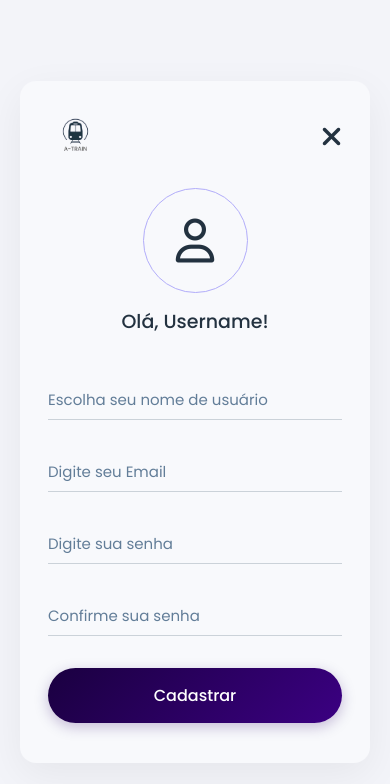
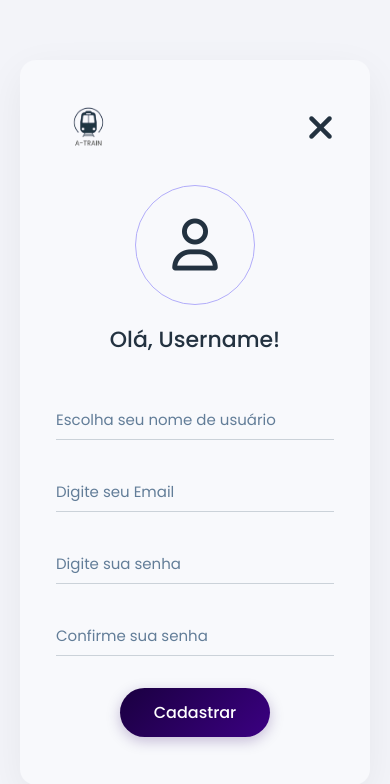
Before and after one commit to gabrielmartinsgonzatto/S.A.-Ferrorama, a plain HTML site: page Geral/pages/login.html in a window 390 px wide. Drawn offline with Linux system fonts and the light colour scheme.

Commit message:
tela de login oficalmente finalizada e responsiva

```diff
--- a/Geral/CSS/login.css
+++ b/Geral/CSS/login.css
@@ -26,12 +26,13 @@ body {
     display: none;
     background-color: #f8f9fc;
     width: 100%;
-    max-width: 390px;
-    min-height: 640px;
+    max-width: 1200px;
+    min-height: 660px;
     border-radius: 16px;
     box-shadow: 0 12px 40px rgba(0, 0, 0, 0.06);
-    padding: 28px;
+    padding: 36px;
     flex-direction: column;
+    align-items: center;
 }
 
 .card.active {
@@ -40,22 +41,20 @@ body {
 
 .card-header {
     display: flex;
-    justify-content: space-between; /* Imagem na esquerda, X na direita */
+    justify-content: space-between;
     align-items: center;
     width: 100%;
     margin-bottom: 24px;
 }
 
-/* Container do logotipo */
 .logo-atrain {
-    width: 55px;
-    height: 55px;
+    width: 65px;
+    height: 65px;
     display: flex;
     justify-content: center;
     align-items: center;
 }
 
-/* Força a imagem a aparecer no tamanho correto */
 .logo-atrain img {
     width: 100%;
     height: 100%;
@@ -66,7 +65,7 @@ body {
 .btn-close {
     background: none;
     border: none;
-    font-size: 28px;
+    font-size: 36px;
     color: #233240;
     cursor: pointer;
     display: flex;
@@ -87,28 +86,31 @@ body {
 }
 
 .profile-avatar {
-    width: 105px;
-    height: 105px;
+    width: 120px;
+    height: 120px;
     border: 1px solid #b2adfa;
     border-radius: 50%;
     display: flex;
     justify-content: center;
     align-items: center;
     color: #233240;
-    font-size: 44px;
-    margin-bottom: 14px;
+    font-size: 52px;
+    margin-bottom: 18px;
 }
 
 .profile-summary h1,
 .profile-summary h2 {
-    font-size: 19px;
+    font-size: 22px;
     color: #233240;
     font-weight: 500;
 }
 
+
 .form-content {
     display: flex;
     flex-direction: column;
+    width: 100%;
+    max-width: 380px;
     flex-grow: 1;
 }
 
@@ -134,7 +136,7 @@ body {
     border-bottom: 2px solid #2d0066;
 }
 
-/* Animação do Floating Label */
+
 .input-group label {
     position: absolute;
     left: 0;
@@ -171,6 +173,7 @@ body {
 .navigation-links {
     margin-top: -12px;
     margin-bottom: 32px;
+    text-align: center;
 }
 
 .link-action {
@@ -195,14 +198,16 @@ body {
     margin-top: auto;
     width: 100%;
     padding-bottom: 12px;
+    display: flex;
+    justify-content: center;
 }
 
 .btn-submit {
-    width: 100%;
+    width: 150px;
     background: linear-gradient(135deg, #1a0040 0%, #3b0082 100%);
     color: #ffffff;
     border: none;
-    padding: 15px;
+    padding: 12px;
     border-radius: 30px;
     font-size: 16px;
     font-weight: 500;
@@ -218,14 +223,3 @@ body {
 .btn-submit:active {
     transform: scale(0.98);
 }
-
-@media (min-width: 1024px) {
-    body {
-        background-color: #eef1f6;
-    }
-    .card {
-        max-width: 410px;
-        min-height: 660px;
-        padding: 36px;
-    }
-}
```
Also changed, not shown: Geral/pages/login.html (+1 -0 lines).
